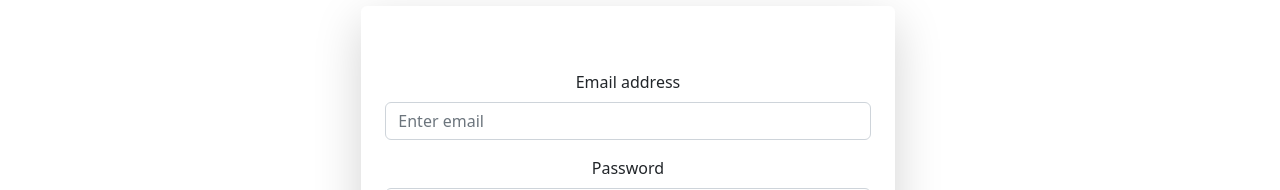
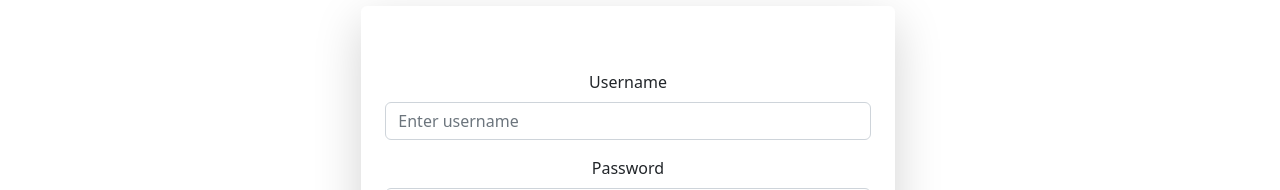
Before and after one commit to Omkar-Chaskar/tracknerdsgps, a React (Create React App) app: page / in a window 1280 px wide. Shown: the part 233-423 px from the top of the page. Built offline with nearby package versions, Linux system fonts and the light colour scheme.

Commit message:
typo : fix some typos

```diff
--- a/src/Components/Login.jsx
+++ b/src/Components/Login.jsx
@@ -21,9 +21,9 @@ function Login() {
       }}
     >
       <div className="col-lg-5 col-md-7 col-sm-7 shadow-lg px-4 py-5 mb-5 bg-body rounded">
-        <Form.Group className="pt-3" controlId="formBasicEmail">
-          <Form.Label>Email address</Form.Label>
-          <Form.Control type="email" placeholder="Enter email" name="username" required onChange={logInChangeHandler}/>
+        <Form.Group className="pt-3" controlId="formBasicUsername">
+          <Form.Label>Username</Form.Label>
+          <Form.Control type="text" placeholder="Enter username" name="username" required onChange={logInChangeHandler}/>
         </Form.Group>
 
         <Form.Group className="pt-3" controlId="formBasicPassword">
```
